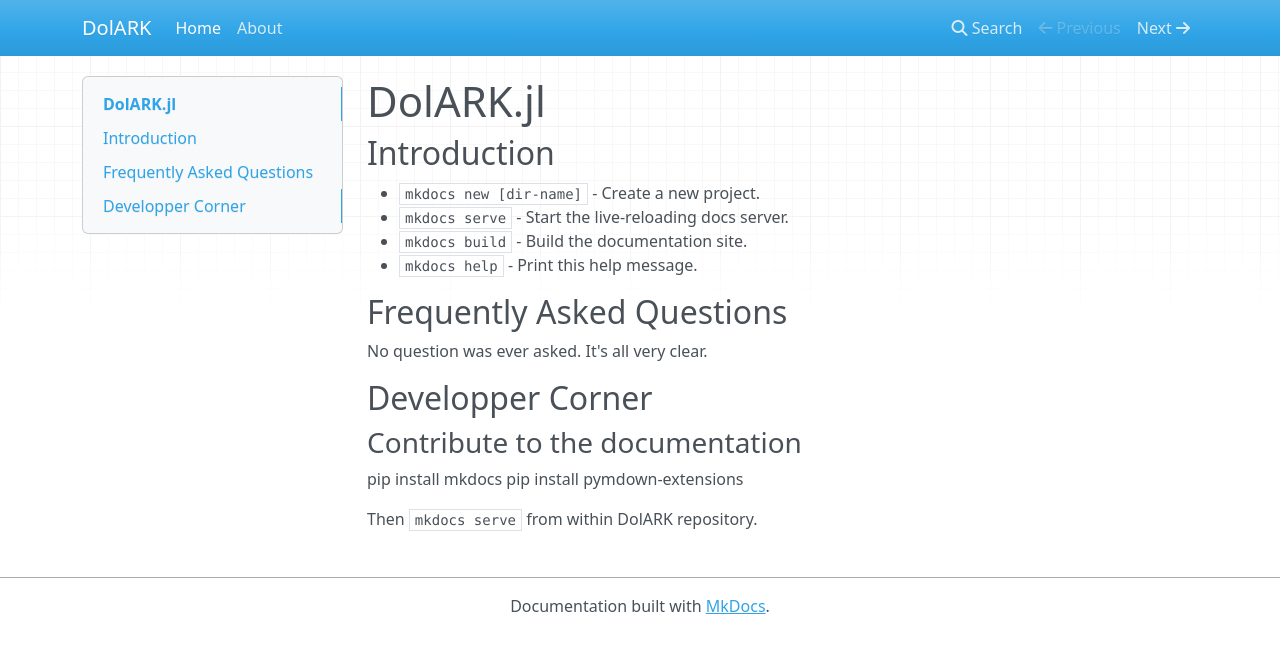
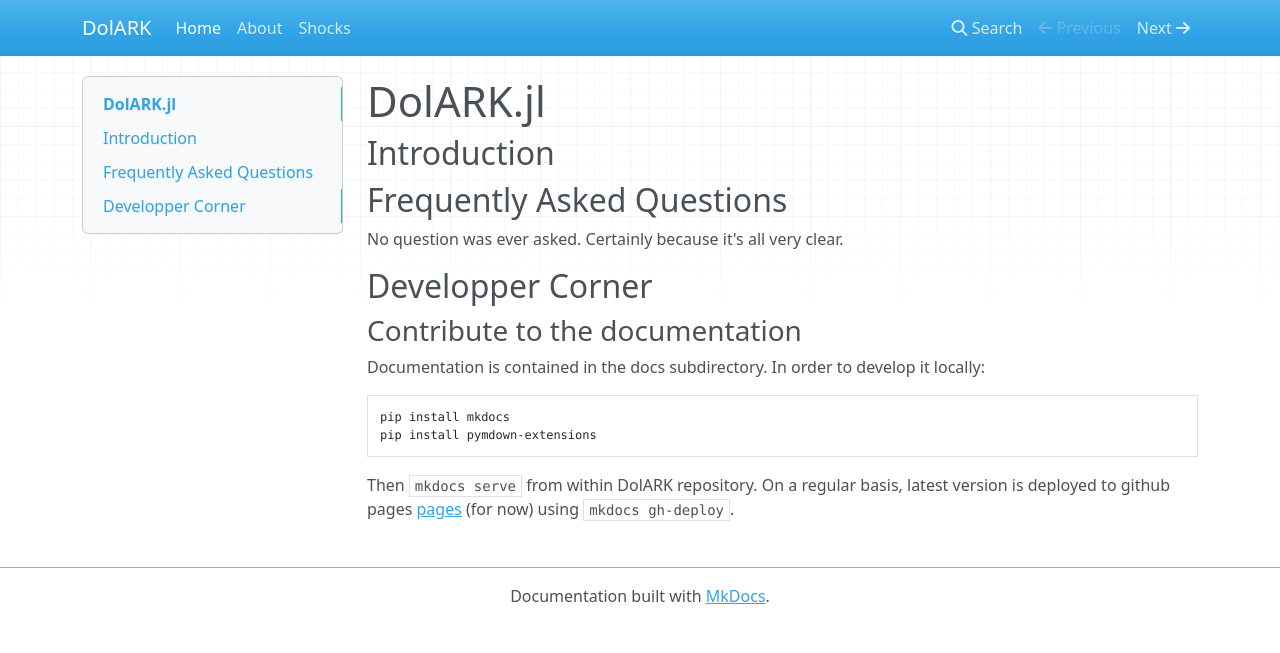
Before and after one commit to EconForge/dolark.py, an MkDocs documentation site: the page built from docs/index.md, in a window 1280 px wide. Shown: the top 653 px of the page. Built offline with MkDocs 1.6.1, drawn with Linux system fonts in a browser that asks for light colours; nearby versions of some CDN libraries.

Commit message:
DOC: Add link to documentation.

````diff
--- a/docs/index.md
+++ b/docs/index.md
@@ -3,23 +3,23 @@
 
 ## Introduction
 
-* `mkdocs new [dir-name]` - Create a new project.
-* `mkdocs serve` - Start the live-reloading docs server.
-* `mkdocs build` - Build the documentation site.
-* `mkdocs help` - Print this help message.
 
 
 ## Frequently Asked Questions
 
-No question was ever asked. It's all very clear.
-
+No question was ever asked. Certainly because it's all very clear.
 
 ## Developper Corner
 
 ### Contribute to the documentation
 
+Documentation is contained in the docs subdirectory.
+In order to develop it locally:
+
+```
 pip install mkdocs
 pip install pymdown-extensions
-
+```
 
 Then `mkdocs serve` from within DolARK repository.
+On a regular basis, latest version is deployed to github pages [pages](http://www.econforge.org/dolARK/) (for now) using `mkdocs gh-deploy`.
--- a/mkdocs.yml
+++ b/mkdocs.yml
@@ -2,6 +2,7 @@ site_name: DolARK
 nav:
     - Home: index.md
     - About: about.md
+    - Shocks: shocks.md
 
 markdown_extensions:
   - markdown.extensions.admonition
````
Also changed, not shown: README.md (+1 -0 lines).
